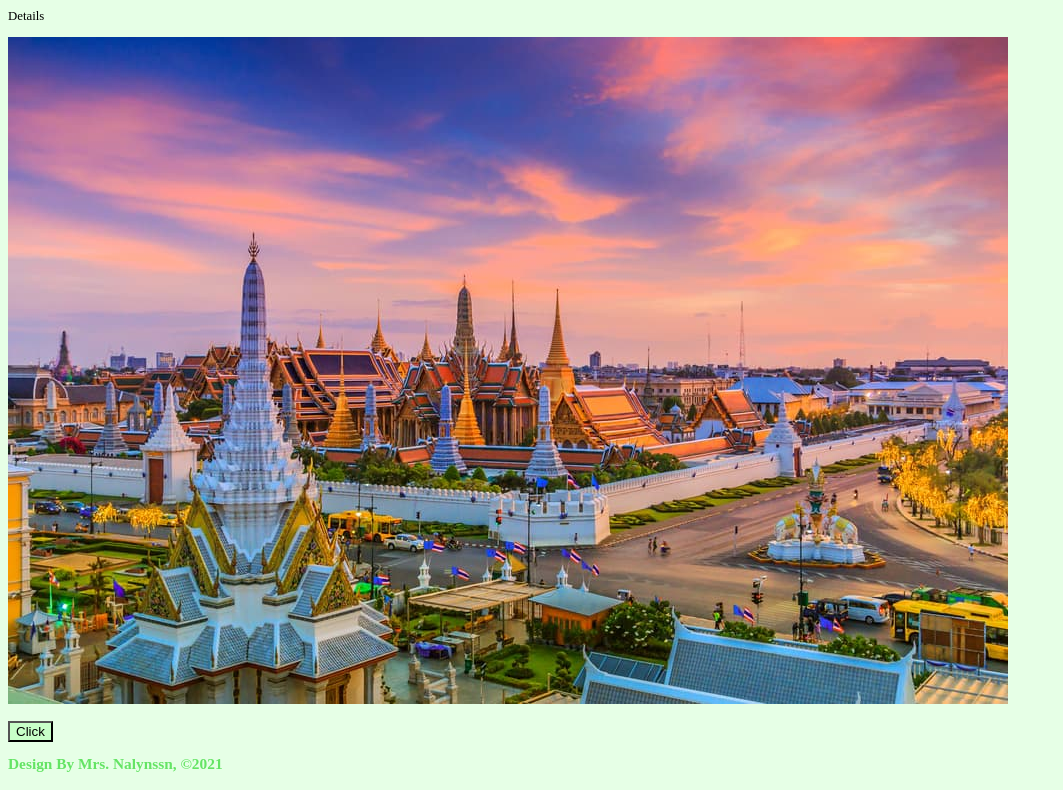
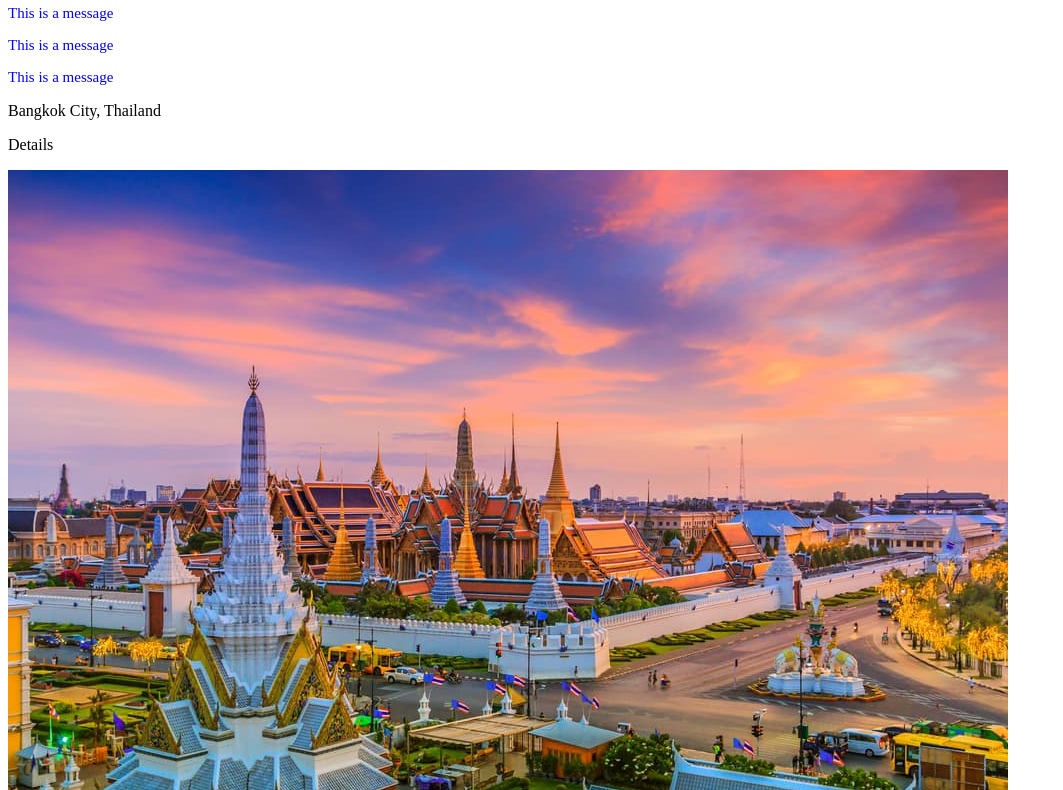
Before and after one commit to nalynq9/webdesign8, a plain HTML site: page index.html in a window 1280 px wide. Shown: the part 69-859 px from the top of the page, without its empty margins (0-1063 px from the left). Drawn offline with Linux system fonts and the light colour scheme.

Commit message:
Initial Commit

```diff
--- a/index.html
+++ b/index.html
@@ -3,19 +3,22 @@
     <head>
         <meta charset="utf-8">
         <title>Content</title>
-        <link rel="stylesheet" href="styles/operator.css">
+        <link rel="stylesheet" href="styles/condition.css">
     </head>
 
     <body>
 
         <header>
             <h1>SCSS Demo</h1>
+            <p class="message"> This is a message</p>
+            <p class="warning"> This is a message</p>
+            <p class="error"> This is a message</p>
         </header>
 
         <main>
-            <p>Bangkok City, Thailand</p>
+            <p class="message">Bangkok City, Thailand</p>
             <p>Details</p>
-            <p><img src="th.jpg"></p>
+            <p class="warning"><img src="th.jpg"></p>
             <input type="button" value="Click">
         </main>
         <footer>
--- /dev/null
+++ b/styles/_header.scss
@@ -0,0 +1,4 @@
+header {
+   color: lawngreen;
+   background-color: orangered;
+}
--- /dev/null
+++ b/styles/condition.scss
@@ -0,0 +1,19 @@
+@mixin text-style($text-size) {
+    font-size: $text-size;
+    @if($text-size > 0px){
+        color: blue;
+    }
+    @else{
+        color: blueviolet;
+    }
+}
+
+body {
+    header {
+        @include text-style(15px)
+    }
+
+    footer {
+        @include text-style(10px)
+    }
+}
--- /dev/null
+++ b/styles/footer.scss
@@ -0,0 +1,4 @@
+footer {
+    color: orange;
+    background-color: blueviolet;
+}
--- /dev/null
+++ b/styles/inheritance.scss
@@ -0,0 +1,13 @@
+.message {
+    font-size: 2em;
+    border: 1px solid black;
+}
+
+.warning {
+    @extend .message;
+    background-color: blueviolet;
+}
+.error {
+    @extend .message;
+    background-color: red;
+}
--- /dev/null
+++ b/styles/mix.scss
@@ -0,0 +1,6 @@
+@import "_header";
+@import "footer";
+
+body {
+    background-color: lightsalmon;
+}
```
Also changed, not shown: styles/condition.css (added), styles/inheritance.css (added), styles/mix.css (added), 3 other files.
